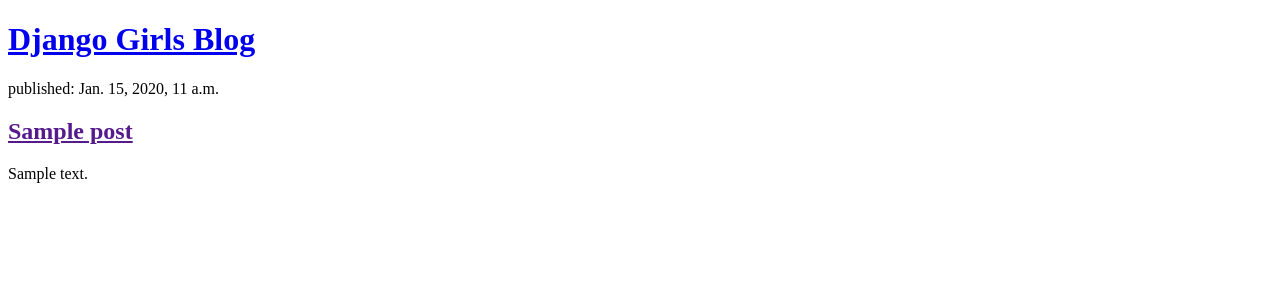
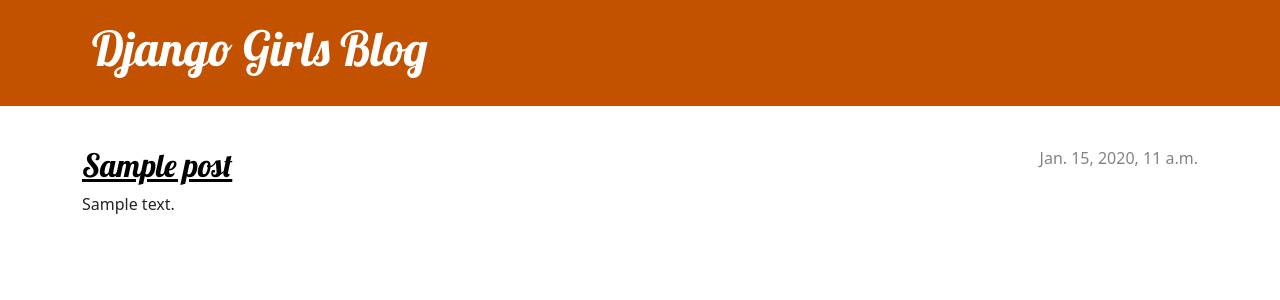
Before and after one commit to Tomeugv/my-first-blog, a Django app: page / in a window 1280 px wide. Shown: the top 300 px of the page. Run offline with Django 5.2, Linux system fonts and the light colour scheme; tables that the repository leaves empty hold one stand-in row (values such as "Sample post").

Commit message:
My Django Girls app, first commit

```diff
--- /dev/null
+++ b/blog/static/css/blog.css
@@ -0,0 +1,71 @@
+.page-header {
+    background-color: #C25100;
+    margin-top: 0;
+    margin-bottom: 40px;
+    padding: 20px 20px 20px 40px;
+}
+
+.page-header h1,
+.page-header h1 a,
+.page-header h1 a:visited,
+.page-header h1 a:active {
+    color: #ffffff;
+    font-size: 36pt;
+    text-decoration: none;
+}
+
+h1,
+h2,
+h3,
+h4 {
+    font-family: 'Lobster', cursive;
+}
+
+.date {
+    color: #828282;
+}
+
+.save {
+    float: right;
+}
+
+.post-form textarea,
+.post-form input {
+    width: 100%;
+}
+
+.top-menu,
+.top-menu:hover,
+.top-menu:visited {
+    color: #ffffff;
+    float: right;
+    font-size: 26pt;
+    margin-right: 20px;
+}
+
+.post {
+    margin-bottom: 70px;
+}
+
+.post h2 a,
+.post h2 a:visited {
+    color: #000000;
+}
+
+.post > .date,
+.post > .actions {
+    float: right;
+}
+
+.btn-secondary,
+.btn-secondary:visited {
+    color: #C25100;
+    background: none;
+    border-color: #C25100;
+    margin-left: 15px;
+}
+
+.btn-secondary:hover {
+    color: #FFFFFF;
+    background-color: #C25100;
+}
--- a/blog/templates/blog/post_list.html
+++ b/blog/templates/blog/post_list.html
@@ -1,19 +1,34 @@
+{% load static %}
 <!DOCTYPE html>
 <html>
     <head>
         <title>Django Girls blog</title>
+        <link rel="stylesheet" href="https://cdn.jsdelivr.net/npm/bootstrap@5.3.3/dist/css/bootstrap.min.css" integrity="sha384-QWTKZyjpPEjISv5WaRU9OFeRpok6YctnYmDr5pNlyT2bRjXh0JMhjY6hW+ALEwIH" crossorigin="anonymous">
+        <link rel="stylesheet" href="{% static 'css/blog.css' %}">
+        <link rel="stylesheet" href="https://fonts.googleapis.com/css?family=Lobster&subset=latin,latin-ext">
+
     </head>
     <body>
-        <header>
+        <header class="page-header">
+            <div class="container">
                 <h1><a href="/">Django Girls Blog</a></h1>
+            </div>
         </header>
 
+        <main class="container">
+            <div class="row">
+                <div class="col">
                     {% for post in posts %}
-            <article>
-                <time>published: {{ post.published_date }}</time>
+                        <article class="post">
+                            <time class="date">
+                                {{ post.published_date }}
+                            </time>
                             <h2><a href="">{{ post.title }}</a></h2>
                             <p>{{ post.text|linebreaksbr }}</p>
                         </article>
                     {% endfor %}
+                </div>
+            </div>
+        </main>
     </body>
 </html>
--- a/mysite/settings.py
+++ b/mysite/settings.py
@@ -119,6 +119,7 @@
 STATIC_URL = 'static/'
 STATIC_ROOT = BASE_DIR / 'static'
 
+
 # Default primary key field type
 # https://docs.djangoproject.com/en/5.1/ref/settings/#default-auto-field
 
```
Lines whose indentation alone changed are shown as unchanged.
